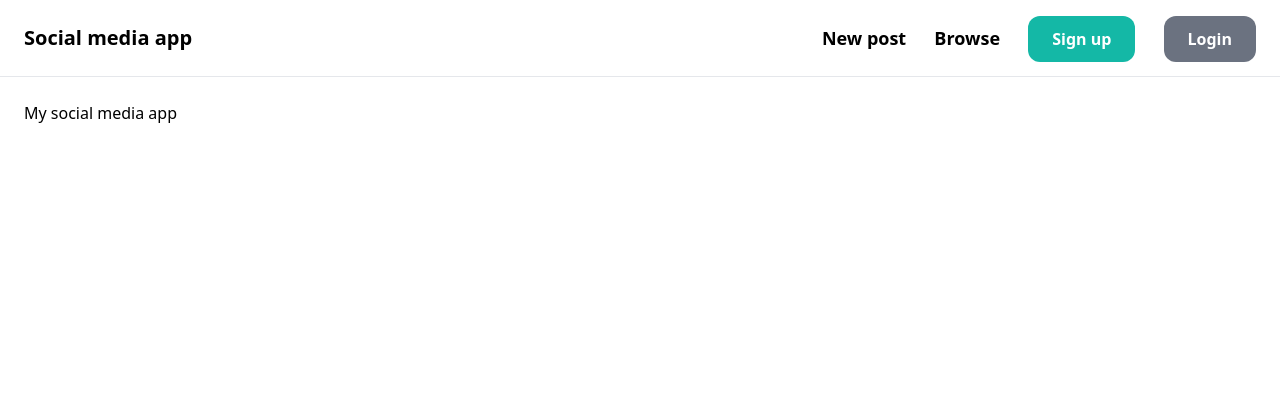
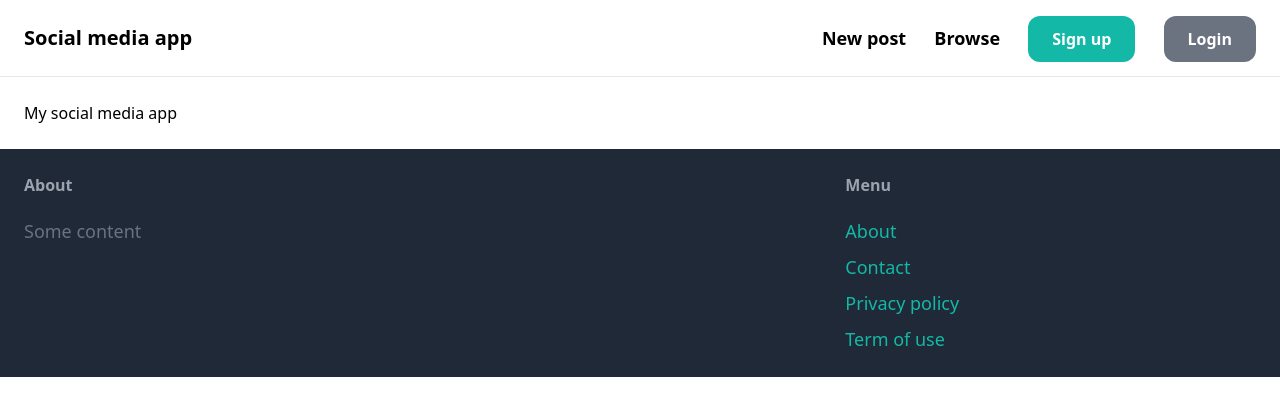
Before and after one commit to GabrielRodriguesMachado/social-media-app, a Django app: page / in a window 1280 px wide. Shown: the top 416 px of the page. Run offline with Django 4.2, Linux system fonts and the light colour scheme; some libraries are stand-ins or nearby versions.

Commit message:
footer criado

```diff
--- a/social_media_app/core/templates/core/base.html
+++ b/social_media_app/core/templates/core/base.html
@@ -22,5 +22,21 @@
             {% block content %}
             {% endblock content %}
         </div>
+
+        <footer class="py-6 px-6 flex justify-between bg-gray-800">
+            <div class="w-2/3 pr-10">
+                <h3 class="mb-5 font-semibold text-gray-400">About</h3>
+                <p class="text-lg text-gray-500">Some content</p>
+            </div>
+            <div class="w-1/3">
+                <h3 class="mb-5 font-semibold text-gray-400">Menu</h3>
+                <ul class="space-y-2 text-lg text-teal-500">
+                    <li class="hover:text-teal-700"><a href="#">About</a></li>
+                    <li class="hover:text-teal-700"><a href="#">Contact</a></li>
+                    <li class="hover:text-teal-700"><a href="#">Privacy policy</a></li>
+                    <li class="hover:text-teal-700"><a href="#">Term of use</a></li>
+                </ul>
+            </div>
+        </footer>
     </body>
 </html>
```
